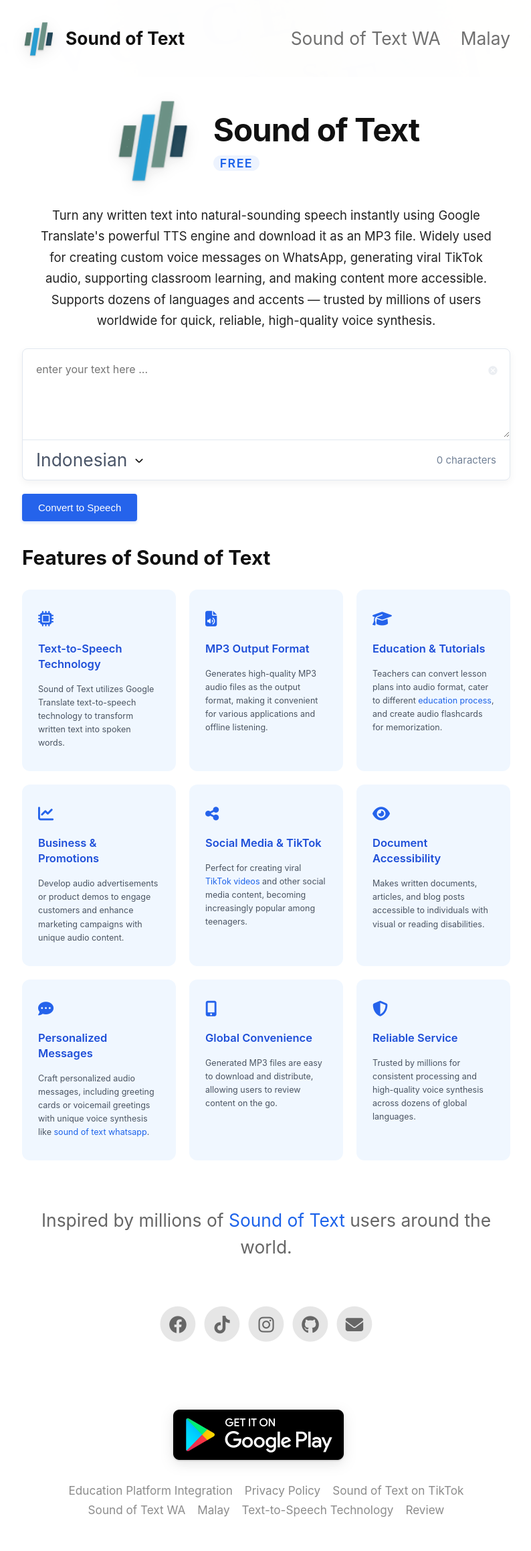
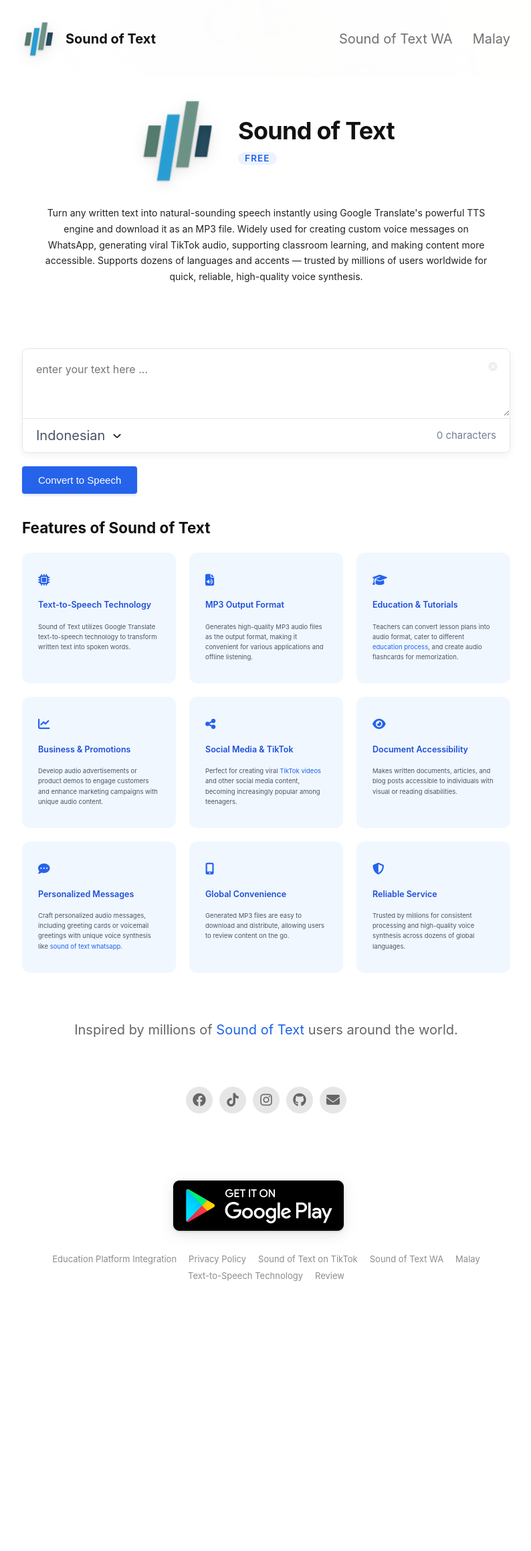
Before and after one commit to soundtext/soundtext.github.io, a Jekyll site: the page built from index.html, in a window 1280 px wide. Shown: the whole page at 67% size, without its empty margins (242-1036 px from the left). Built offline with Jekyll 4.4.1, drawn with Linux system fonts in a browser that asks for light colours; nearby versions of some CDN libraries; after the commit the page ends 1964 px from its top, so only the background shows below that.

Commit message:
Update base.scss

```diff
--- a/_sass/base.scss
+++ b/_sass/base.scss
@@ -6,7 +6,7 @@
 $primary-text-color: #000000;
 
 html {
-	font-size: 82.5%;
+	font-size: 62.5%;
 	font-family: $font;
 	line-height: 1;
 }
```
